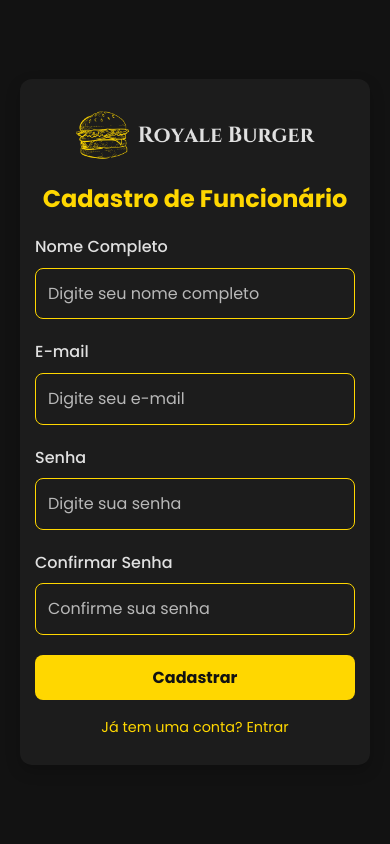
After one commit to PedroFurtadoC/cardapio-hamburgueria, a PHP site: page /html/register.html in a window 390 px wide. The commit adds this page. Run offline with PHP 8.4, Linux system fonts and the light colour scheme.

Commit message:
Movido para htdocs, configurado index.php, setup.php e arquivos de layout e estilo

```diff
--- /dev/null
+++ b/css/auth-styles.css
@@ -0,0 +1,159 @@
+/* auth-styles.css */
+
+/* Estilos globais para a página de autenticação */
+.auth-body {
+    display: flex;
+    justify-content: center;
+    align-items: center;
+    min-height: 100vh;
+    padding: 20px;
+    background-color: var(--cor-fundo);
+    font-family: 'Poppins', sans-serif;
+    color: var(--cor-texto);
+}
+
+/* Contêiner do formulário de autenticação */
+.auth-container {
+    display: flex;
+    align-items: center;
+    justify-content: center;
+    width: 100%;
+}
+
+/* Estilos principais do card de autenticação */
+.auth-card {
+    width: 100%;
+    max-width: 400px;
+    background-color: var(--cor-fundo-secundario);
+    padding: 40px 25px;
+    border-radius: 12px;
+    box-shadow: 0px 6px 15px rgba(0, 0, 0, 0.2);
+    text-align: center;
+}
+
+.auth-card img.logo-image {
+    max-width: 110px;
+    margin-bottom: 15px;
+}
+
+.auth-card h2 {
+    color: var(--cor-dourado);
+    font-weight: 700;
+    font-size: 1.8em;
+    margin-bottom: 20px;
+}
+
+/* Estilos dos campos do formulário */
+.form-group {
+    margin-bottom: 20px;
+    text-align: left;
+}
+
+.form-group label {
+    display: block;
+    color: var(--cor-texto);
+    margin-bottom: 8px;
+    font-weight: 500;
+    font-size: 1em;
+}
+
+.form-group input {
+    width: 100%;
+    padding: 12px;
+    font-size: 1em;
+    border: 1px solid var(--cor-dourado);
+    /* Borda dourada sempre */
+    border-radius: 8px;
+    background-color: var(--cor-fundo-secundario);
+    color: var(--cor-texto);
+    outline: none;
+    transition: background-color 0.3s;
+}
+
+.form-group input::placeholder {
+    color: rgba(224, 224, 224, 0.8);
+}
+
+.form-group input:focus {
+    background-color: #2b2b2b;
+}
+
+/* Estilo do botão de envio */
+.btn-submit {
+    width: 100%;
+    padding: 12px;
+    font-size: 1.1em;
+    color: var(--cor-fundo);
+    background-color: var(--cor-dourado);
+    border: none;
+    border-radius: 8px;
+    cursor: pointer;
+    font-weight: 700;
+    transition: background-color 0.3s, transform 0.1s;
+}
+
+.btn-submit:hover {
+    background-color: #FFC700;
+    transform: scale(1.02);
+}
+
+/* Link de navegação entre login e cadastro */
+.auth-link {
+    margin-top: 15px;
+    font-size: 0.9em;
+    color: var(--cor-texto);
+}
+
+.auth-link a {
+    color: #FFD700;
+    text-decoration: none;
+    transition: color 0.3s;
+}
+
+.auth-link a:hover {
+    color: #FFEE93;
+}
+
+/* Responsividade para diferentes tamanhos de telas */
+@media (max-width: 600px) {
+    .auth-card {
+        padding: 25px 15px;
+    }
+
+    .auth-card img.logo-image {
+        max-width: 250px;
+    }
+
+    .auth-card h2 {
+        font-size: 1.5em;
+    }
+
+    .btn-submit {
+        font-size: 1em;
+        padding: 10px;
+    }
+}
+
+@media (min-width: 601px) and (max-width: 900px) {
+    .auth-card {
+        padding: 30px 20px;
+    }
+
+    .auth-card img.logo-image {
+        max-width: 250px;
+    }
+
+    .auth-card h2 {
+        font-size: 1.7em;
+    }
+}
+
+@media (min-width: 901px) {
+    .auth-card {
+        padding: 40px 25px;
+    }
+
+    .auth-card img.logo-image {
+        max-width: 250px;
+    }
+}
--- a/css/layout.css
+++ b/css/layout.css
@@ -15,7 +15,7 @@ body {
 
 /* HEADER - container principal */
 .site-header {
-    background-color: #1e1e1e;
+    background-color: var(--cor-fundo);
     padding: 20px 0;
     box-shadow: 0 4px 10px rgba(0, 0, 0, 0.5);
     text-align: center;
@@ -45,12 +45,10 @@ main {
 
 /* FOOTER STYLES */
 .site-footer {
-    background-color: var(--cor-fundo-secundario);
-    color: var(--cor-texto);
-    padding: 30px 0;
+    background-color: var(--cor-fundo);
+    padding: 20px 0;
+    box-shadow: 0 4px 10px rgba(0, 0, 0, 0.5);
     text-align: center;
-    border-top: 1px solid #333;
-    box-shadow: 0 -4px 10px rgba(0, 0, 0, 0.5);
 }
 
 .footer-content {
--- a/css/themes.css
+++ b/css/themes.css
@@ -1,4 +1,6 @@
 /* themes.css: Define as cores principais */
+
+/* Paleta de cores */
 
 :root {
     /* Cor de Fundo do Cardápio */
@@ -7,10 +9,8 @@
     --cor-fundo-secundario: #1C1C1C;
     /* Dourado */
     --cor-dourado: #FFD700;
-    /* Cor Dourado mais suave */
-    --cor-dourado-suave: #FFC700;
     /* Cinza claro para texto */
     --cor-texto: #E0E0E0;
     /* Cinza Médio para áreas de contraste */
-    --cor-accent: #2E2E2E;
+    --cor-accent: #1e1e1e;
 }
--- /dev/null
+++ b/html/register.html
@@ -0,0 +1,101 @@
+<!DOCTYPE html>
+<html lang="pt-BR">
+
+<head>
+    <meta charset="UTF-8">
+    <meta name="viewport" content="width=device-width, initial-scale=1.0">
+    <title>Cadastro - Royale Burger</title>
+
+    <!-- Fonte e estilos principais -->
+    <link rel="preconnect" href="https://fonts.googleapis.com">
+    <link rel="preconnect" href="https://fonts.gstatic.com" crossorigin>
+    <link href="https://fonts.googleapis.com/css2?family=Poppins:wght@400;500;600;700&display=swap" rel="stylesheet">
+
+    <!-- Bootstrap CSS -->
+    <link href="https://cdn.jsdelivr.net/npm/bootstrap@5.3.3/dist/css/bootstrap.min.css" rel="stylesheet">
+
+    <!-- Estilos personalizados -->
+    <link rel="stylesheet" href="../css/themes.css">
+    <link rel="stylesheet" href="../css/base.css">
+    <link rel="stylesheet" href="../css/layout.css">
+    <link rel="stylesheet" href="../css/typography.css">
+    <link rel="stylesheet" href="../css/auth-styles.css">
+</head>
+
+<body class="auth-body">
+    <!-- Formulário de Cadastro -->
+    <div class="auth-container">
+        <div class="auth-card">
+            <!-- Logo e Título -->
+            <img src="../images/logo.png" alt="Royale Burger Logo" class="logo-image mb-3">
+            <h2>Cadastro de Funcionário</h2>
+
+            <!-- Formulário de Cadastro -->
+            <form action="../api/register.php" method="POST" onsubmit="return validateForm()">
+                <!-- Nome Completo -->
+                <div class="form-group">
+                    <label for="nome">Nome Completo</label>
+                    <input type="text" id="nome" name="nome" placeholder="Digite seu nome completo" required>
+                </div>
+
+                <!-- E-mail -->
+                <div class="form-group">
+                    <label for="email">E-mail</label>
+                    <input type="email" id="email" name="email" placeholder="Digite seu e-mail" required>
+                </div>
+
+                <!-- Senha -->
+                <div class="form-group">
+                    <label for="senha">Senha</label>
+                    <input type="password" id="senha" name="senha" placeholder="Digite sua senha" required>
+                </div>
+
+                <!-- Confirmação de Senha -->
+                <div class="form-group">
+                    <label for="confirmar_senha">Confirmar Senha</label>
+                    <input type="password" id="confirmar_senha" name="confirmar_senha" placeholder="Confirme sua senha"
+                        required>
+                </div>
+
+                <!-- Botão de Cadastro -->
+                <button type="submit" class="btn-submit">Cadastrar</button>
+            </form>
+
+            <!-- Link para Login -->
+            <div class="auth-link mt-3">
+                <a href="login.html">Já tem uma conta? Entrar</a>
+            </div>
+        </div>
+    </div>
+
+    <!-- Scripts do Bootstrap -->
+    <script src="https://cdn.jsdelivr.net/npm/bootstrap@5.3.3/dist/js/bootstrap.bundle.min.js"></script>
+
+    <!-- Script de Validação -->
+    <script>
+        function validateForm() {
+            const email = document.getElementById("email").value;
+            const senha = document.getElementById("senha").value;
+            const confirmarSenha = document.getElementById("confirmar_senha").value;
+            const emailPattern = /^[a-zA-Z0-9._-]+@[a-zA-Z0-9.-]+\.[a-zA-Z]{2,6}$/;
+
+            // Validação do formato do e-mail
+            if (!emailPattern.test(email)) {
+                alert("Por favor, insira um e-mail válido.");
+                return false;
+            }
+
+            // Verificação de campos vazios e confirmação de senha
+            if (senha === "" || confirmarSenha === "") {
+                alert("Os campos de senha não podem estar vazios.");
+                return false;
+            } else if (senha !== confirmarSenha) {
+                alert("As senhas não coincidem. Tente novamente.");
+                return false;
+            }
+            return true;
+        }
+    </script>
+</body>
+
+</html>
```
Also changed, not shown: api/db.php (+19 -0 lines), api/setup.php (added, +60 -0 lines), css/responsive.css (+55 -26 lines), html/login.html (added, +67 -0 lines), index.php (added, +14 -0 lines), html/help.html (added), html/menu.html (renamed from html/index.html).
